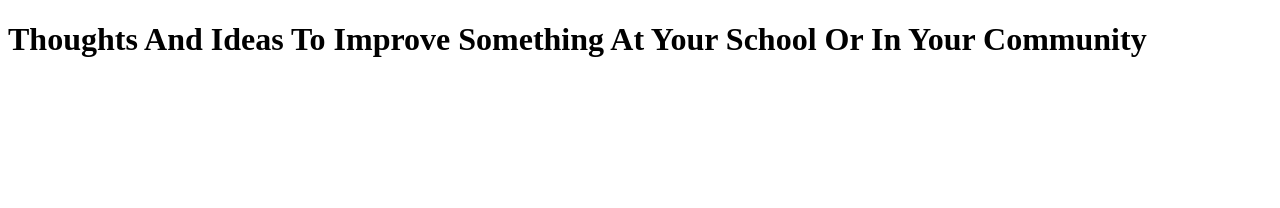
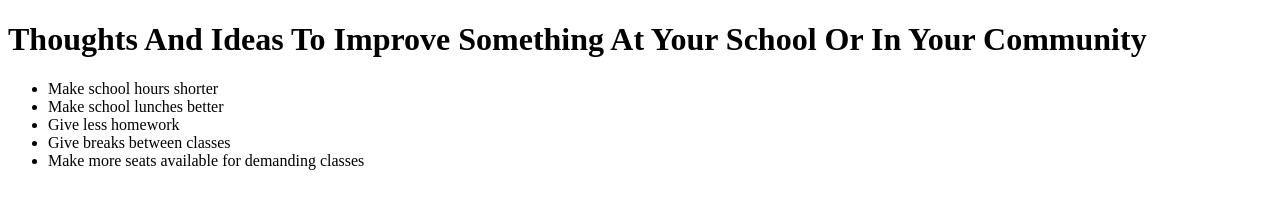
Before and after one commit to Aritrap3/lesson_5_mini_activity, a plain HTML site: page index.html in a window 1280 px wide. Drawn offline with Linux system fonts and the light colour scheme.

Commit message:
Update index.html
Beautiful

```diff
--- a/index.html
+++ b/index.html
@@ -5,5 +5,12 @@
   </head>
   <body>
     <h1>Thoughts And Ideas To Improve Something At Your School Or In Your Community</h1>
+    <ul>
+      <li>Make school hours shorter</li>
+      <li>Make school lunches better</li>
+      <li>Give less homework</li>
+      <li>Give breaks between classes</li>
+      <li>Make more seats available for demanding classes</li>
+    </ul>
   </body>
 </html>
```
